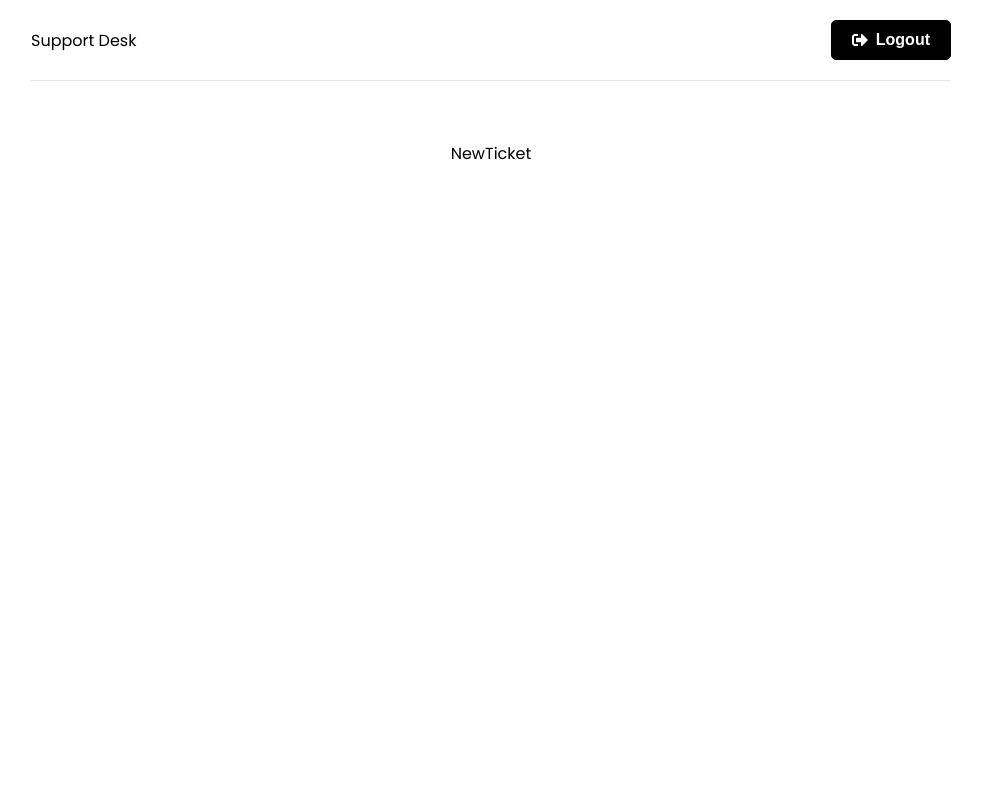
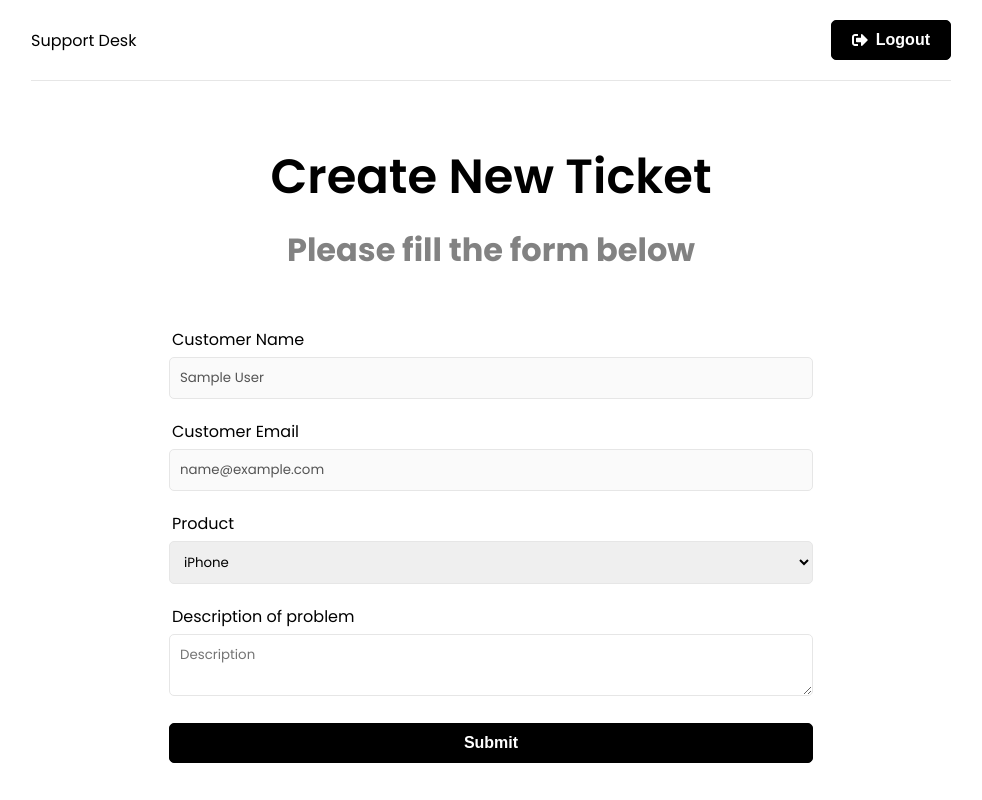
Before and after one commit to MattRuetz/TicketDesk, a React (Create React App) app in the folder frontend/: page /new-ticket in a window 1280 px wide. Shown: the whole page, without its empty margins (149-1131 px from the left). Built offline with nearby package versions, Linux system fonts and the light colour scheme; sample sign-in values are in the browser's storage.

Commit message:
created newTicket page on guarded route

```diff
--- a/frontend/src/pages/NewTicket.jsx
+++ b/frontend/src/pages/NewTicket.jsx
@@ -1,5 +1,78 @@
+import { useState } from 'react';
+import { useSelector } from 'react-redux';
+
 function NewTicket() {
-    return <div>NewTicket</div>;
+    const { user } = useSelector((state) => state.auth);
+    const [name, setName] = useState(user.name);
+    const [email, setEmail] = useState(user.email);
+    const [product, setProduct] = useState('');
+    const [description, setDescription] = useState('');
+
+    const onSubmit = (e) => {
+        e.preventDefault();
+    };
+
+    return (
+        <>
+            <section className="heading">
+                <h1>Create New Ticket</h1>
+                <p>Please fill the form below</p>
+            </section>
+
+            <section className="form">
+                <div className="form-group">
+                    <label htmlFor="name">Customer Name</label>
+                    <input
+                        type="text"
+                        className="form-control"
+                        value={name}
+                        disabled
+                    />
+                </div>
+                <div className="form-group">
+                    <label htmlFor="name">Customer Email</label>
+                    <input
+                        type="email"
+                        className="form-control"
+                        value={email}
+                        disabled
+                    />
+                </div>
+                <form onSubmit={onSubmit}>
+                    <div className="form-group">
+                        <label htmlFor="product">Product</label>
+                        <select
+                            name="product"
+                            id="product"
+                            value={product}
+                            onChange={(e) => setProduct(e.target.value)}
+                        >
+                            <option value="iPhone">iPhone</option>
+                            <option value="Macbook Pro">Macbook Pro</option>
+                            <option value="iMac">iMac</option>
+                            <option value="iPad">iPad</option>
+                        </select>
+                    </div>
+                    <div className="form-group">
+                        <label htmlFor="description">
+                            Description of problem
+                        </label>
+                        <textarea
+                            name="description"
+                            id="description"
+                            className="form-control"
+                            placeholder="Description"
+                            value={description}
+                            onChange={(e) => setDescription(e.target.value)}
+                        ></textarea>
+                    </div>
+                    <div className="form-group">
+                        <button className="btn btn-block">Submit</button>
+                    </div>
+                </form>
+            </section>
+        </>
+    );
 }
 
 export default NewTicket;
```
